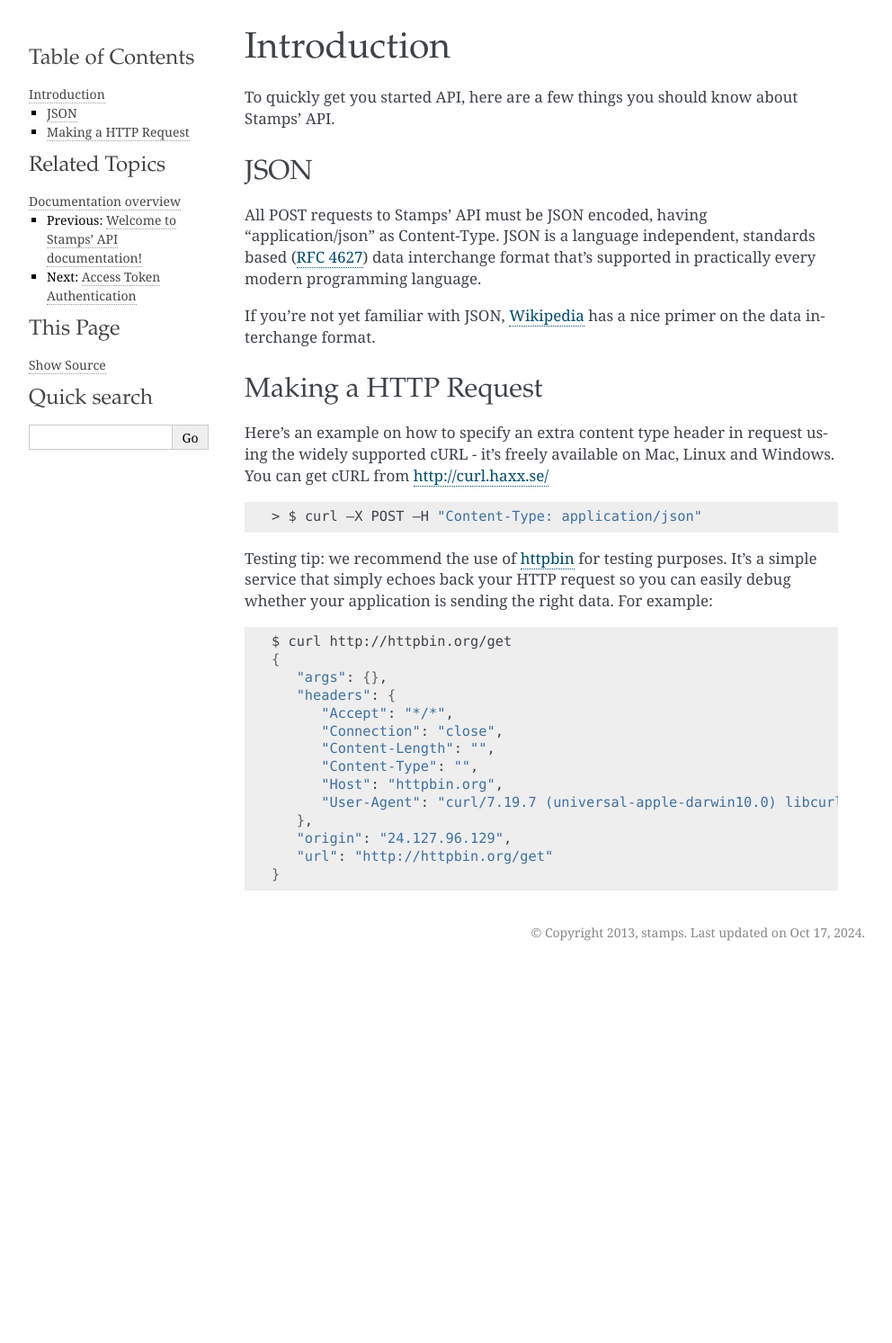
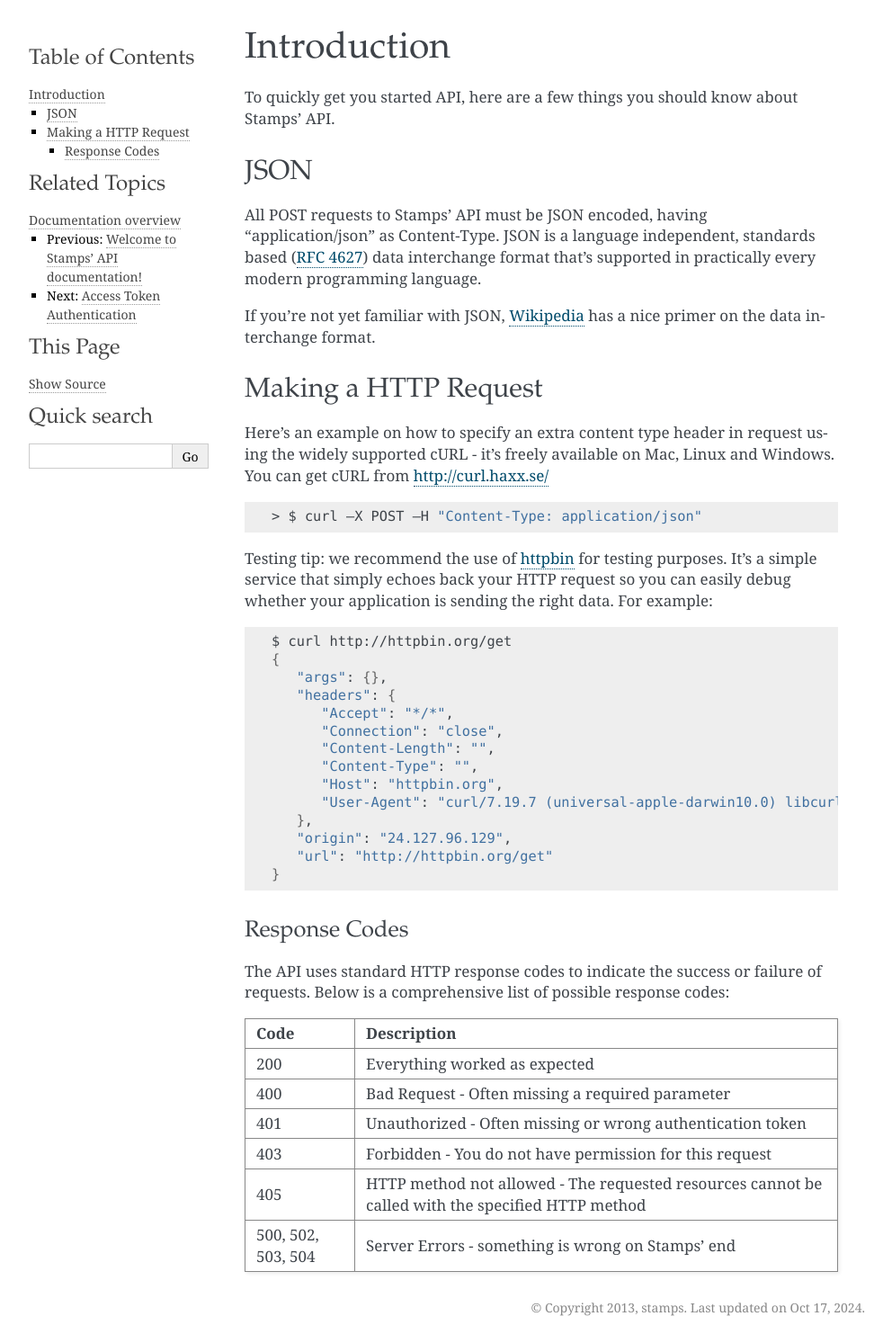
Before and after one commit to ui/stamps-api-docs, a Sphinx documentation site: the page built from source/introduction.rst, in a window 1280 px wide. Shown: the whole page at 90% size, without its empty margins (148-1140 px from the left). Built offline with Sphinx 7.4.7, drawn with Linux system fonts in a browser that asks for light colours; before the commit the page ends 1076 px from its top, so only the background shows below that.

Commit message:
Add card and message API doc pages (#218)
* Add card and message API doc pages

* Update source/messages_api.rst

Co-authored-by: robbieadi <adirobbie@gmail.com>

* Add store parameter

* Add response code table in intro page

* Fix typo

---------

Co-authored-by: robbieadi <adirobbie@gmail.com>

```diff
--- a/source/index.rst
+++ b/source/index.rst
@@ -31,4 +31,6 @@ Contents
    pet_api.rst
    hobbies_api.rst
    survey_api.rst
+   cards_api.rst
+   messages_api.rst
    testing.rst
--- a/source/introduction.rst
+++ b/source/introduction.rst
@@ -44,3 +44,22 @@ debug whether your application is sending the right data. For example:
        "origin": "24.127.96.129",
        "url": "http://httpbin.org/get"
     }
+
+
+.. _response-codes:
+
+Response Codes
+=============
+
+The API uses standard HTTP response codes to indicate the success or failure of requests. Below is a comprehensive list of possible response codes:
+
+=================== ==============================
+Code                Description
+=================== ==============================
+200                 Everything worked as expected
+400                 Bad Request - Often missing a required parameter
+401                 Unauthorized - Often missing or wrong authentication token
+403                 Forbidden - You do not have permission for this request
+405                 HTTP method not allowed - The requested resources cannot be called with the specified HTTP method
+500, 502, 503, 504  Server Errors - something is wrong on Stamps' end
+=================== ==============================
```
Also changed, not shown: source/cards_api.rst (added, +121 -0 lines), source/messages_api.rst (added, +60 -0 lines).
